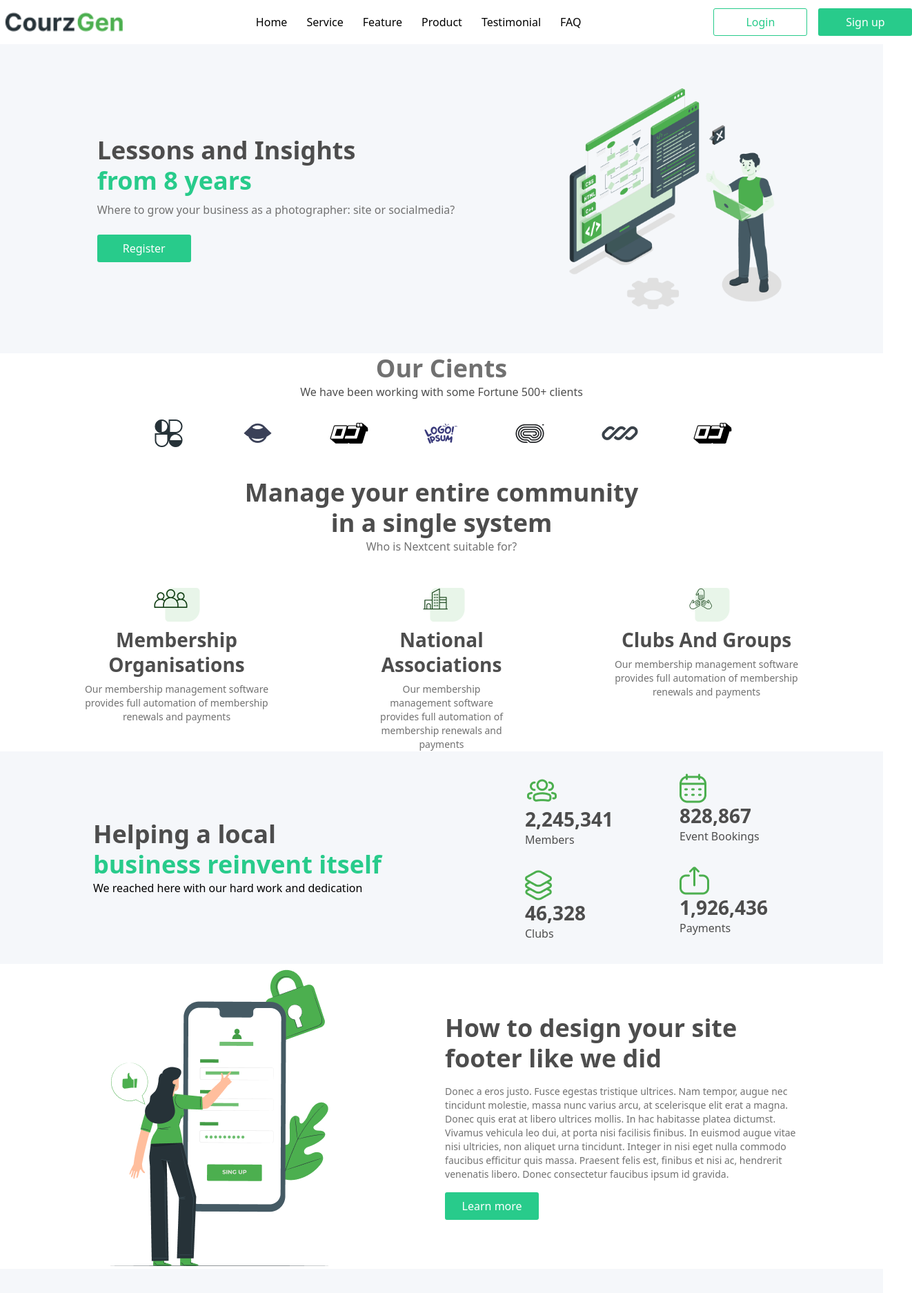
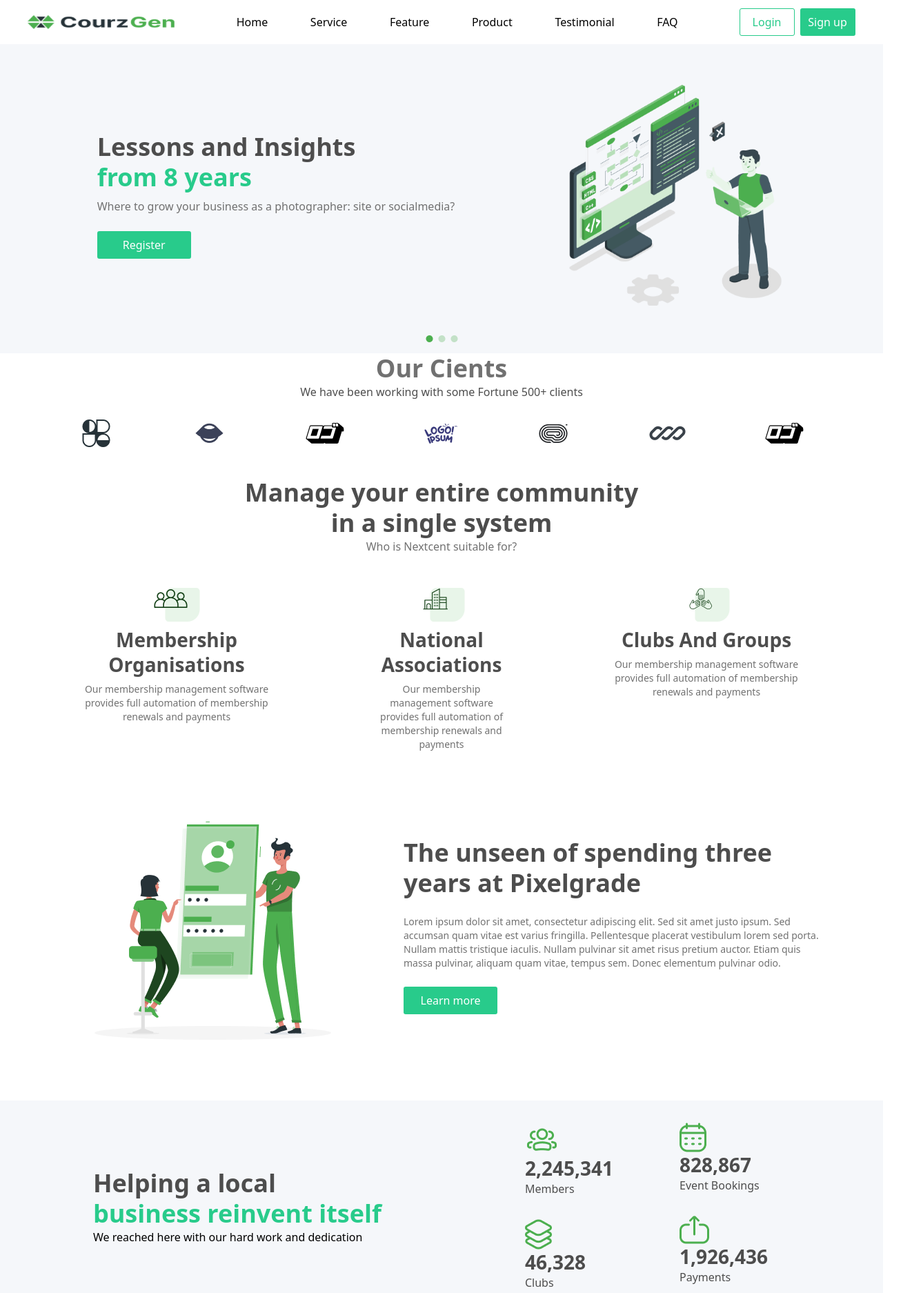
Before and after one commit to Abhay-77/Clone_it_up, a website: page index.html in a window 1280 px wide. Shown: the top 1874 px of the page at 69% size, 1322 px wide, since content can reach past the window. Drawn offline with Linux system fonts and the light colour scheme.

Commit message:
media queries

```diff
--- a/index.html
+++ b/index.html
@@ -8,14 +8,14 @@
   </head>
   <body>
     <header>
-      <nav class="flex h-16 items-center justify-center nav">
+      <nav class="flex h-16 items-center justify-around gap-2">
         <img
-          class="h-10"
+          class="h-10 md:h-6 md:w-2/12"
           src="./src/components/Switch Mode=NO.png"
           alt="Logo.png"
         />
 
-        <ul class="flex gap-7">
+        <ul class="flex justify-between w-1/2">
           <li><a href="">Home</a></li>
           <li><a href="">Service</a></li>
           <li><a href="">Feature</a></li>
@@ -24,15 +24,16 @@
           <li><a href="">FAQ</a></li>
         </ul>
 
-        <div class="gap-4 flex">
-          <button class="button2">Login</button>
-          <button class="button1">Sign up</button>
+        <div class="flex gap-2">
+          <button class="button2 md:w-20">Login</button>
+          <button class="button1 md:w-20">Sign up</button>
         </div>
       </nav>
     </header>
 
     <main>
-      <section class="hero flex justify-center gap-40 items-center">
+      <section class="hero flex flex-col items-center p-4">
+        <div class="hero flex justify-center gap-40 items-center">
         <div class="hero-text flex flex-col items-start">
           <h2 class="text-nD_Grey">Lessons and Insights</h2>
           <h2 class="text-primary">from 8 years</h2>
@@ -45,7 +46,8 @@
           class="h-80"
           src=".\src\components\Hero Illustration.png"
           alt="hero.png"
-        />
+        /></div>
+        <img src="./src/components/Dots.png" alt="">
       </section>
       <section class="clients flex flex-col gap-10">
         <div class="flex flex-col gap-6">
@@ -55,7 +57,7 @@
               We have been working with some Fortune 500+ clients
             </div>
           </div>
-          <div class="flex justify-center gap-20">
+          <div class="flex justify-evenly">
             <img class="client-logos" src="./src/components/Logo.png" alt="" />
             <img
               class="client-logos"
@@ -121,6 +123,21 @@
               </p>
             </div>
           </div>
+        </div>
+      </section>
+      <section class="flex p-8 justify-evenly items-center">
+        <img src="./src/components/Feature 1 Illustration.png" alt="" />
+        <div class="w-1/2 flex flex-col items-start gap-6">
+          <h2 class="text-nD_Grey">The unseen of spending three years at Pixelgrade</h2>
+          <div class="body-3 text-nGrey">
+            Lorem ipsum dolor sit amet, consectetur adipiscing elit. Sed sit
+            amet justo ipsum. Sed accumsan quam vitae est varius fringilla.
+            Pellentesque placerat vestibulum lorem sed porta. Nullam mattis
+            tristique iaculis. Nullam pulvinar sit amet risus pretium auctor.
+            Etiam quis massa pulvinar, aliquam quam vitae, tempus sem. Donec
+            elementum pulvinar odio.
+          </div>
+          <button class="button1">Learn more</button>
         </div>
       </section>
       <section class="achievements flex items-center justify-center gap-44">
@@ -206,17 +223,19 @@
           <div class="body-2 text-nL_Grey">
             British Dragon Boat Racing Association
           </div>
-          <div class="flex items-center justify-evenly">
+          <div class="flex items-center justify-evenly md:flex-col md:items-start">
+            <div class="flex">
             <img src="./src/components/Logo (7).png" alt="" />
             <img src="./src/components/Logo (8).png" alt="" />
             <img src="./src/components/Logo (9).png" alt="" />
             <img src="./src/components/Logo (10).png" alt="" />
             <img src="./src/components/Logo (11).png" alt="" />
-            <img src="./src/components/Logo (12).png" alt="" />
+            <img src="./src/components/Logo (12).png" alt="" /></div>
+            <div>
             <label class="flex items-baseline gap-2">
               <a class="text-primary" href=""><h4>Meet all customers</h4></a
               ><img class="h-1/2" src="./src/components/Right.png" alt="" />
-            </label>
+            </label></div>
           </div>
         </div>
       </section>
@@ -240,7 +259,7 @@
             <div class="updates-img-ext">
               <h1>Creating Streamlined Safeguarding Processes with OneRen</h1>
               <div class="flex items-center justify-center gap-2">
-                <button class="flex items-center gap-2 button2   justify-center">
+                <button class="flex items-center gap-2 button2 justify-center">
                   Read more
 
                   <img src="./src/components/Right.png" alt="" />
--- a/src/input.css
+++ b/src/input.css
@@ -6,44 +6,25 @@
 @import "tailwindcss/components";
 @import "tailwindcss/utilities";
 
-nav{
-    gap: 12rem;
-}
+
 .hero{
     @apply bg-nSilver;
-    /* background: #000; */
     height: 28rem;
 }
-/* .hero-text h1{
-    font-size: 3rem;
-} */
-/* .clients h1{
-    font-size: 1.5rem;
-} */
 .community-member{
     width: 30%;
     text-align: center;
-    /* width: 40%; */
     display: flex;
     flex-direction: column;
     align-items: center;
     gap: .5rem;
 }
-.community-member p{
-    /* width: 70%; */
-}
 .achievements{
     @apply bg-nSilver;
 }
-/* .achievements h1{
-    font-weight: bold;
-} */
 .counters{
     margin: 2rem;
 }
-/* .achieve-text h1{
-    font-size: 2rem
-} */
 .updates-img{
     height: 60%;
     width: 75%;
@@ -137,5 +118,4 @@ h4{
     border: 1px solid #28CB8B;
     height: 2.5rem;
     width: 8.5rem;
-
 }
```
Also changed, not shown: src/components/Dots.png (added), src/components/Feature 1 Illustration.png (added), style.css.
